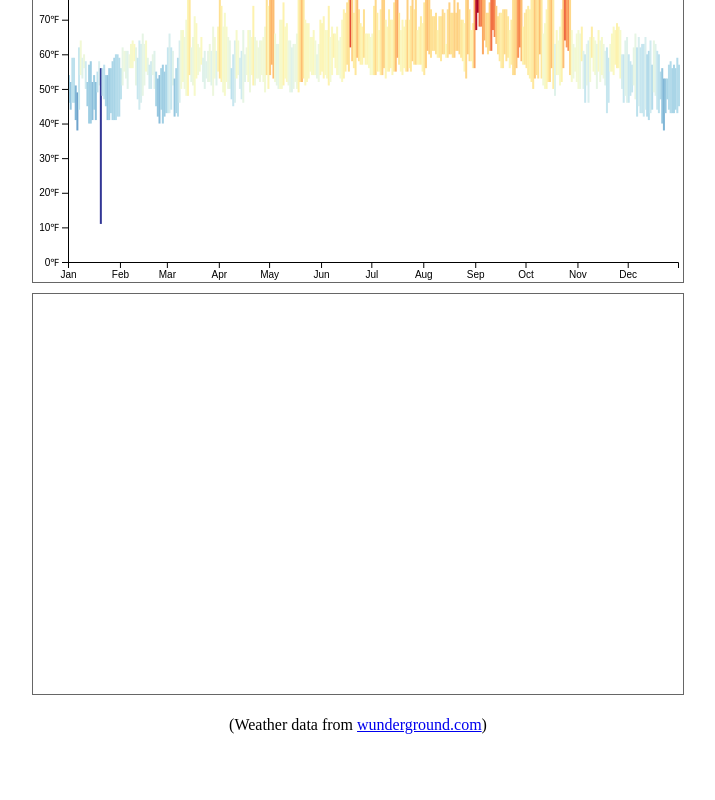
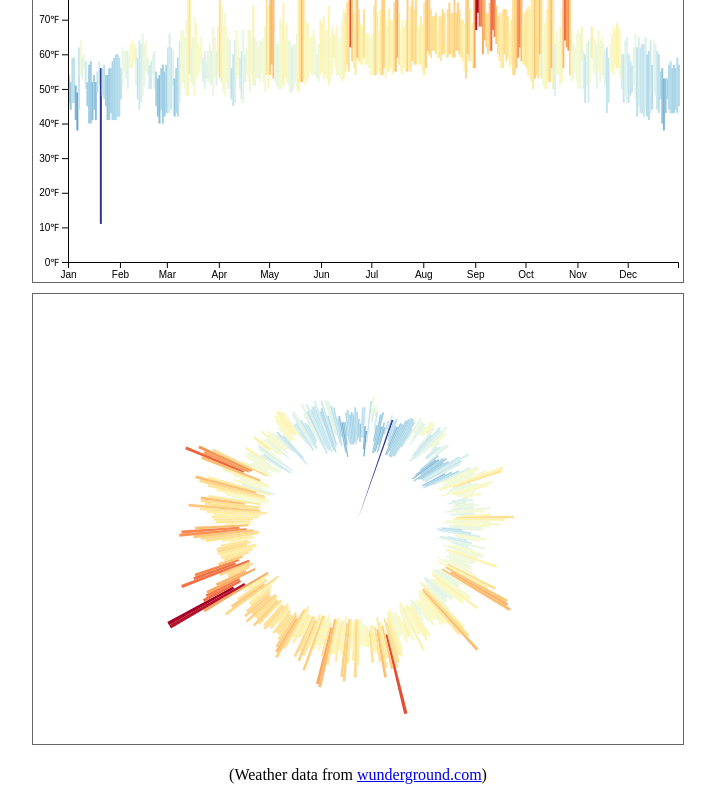
Before and after one commit to gmahima/learnD3, a React (Create React App) app: page / in a window 1280 px wide. Shown: the part 259-1059 px from the top of the page, without its empty margins (282-997 px from the left). Before the commit the page ends 1009 px from the top, so only its background shows below. Built offline with nearby package versions, Linux system fonts and the light colour scheme; the HTML template or start-up script is replaced by a standard one.

Commit message:
add radial chart

```diff
--- a/src/visualizations/Chart.js
+++ b/src/visualizations/Chart.js
@@ -2,23 +2,54 @@ import React, { Component } from "react";
 import * as d3 from "d3";
 
 const width = 650;
-const height = 400;
+const height = 450;
 const margin = { top: 20, right: 5, bottom: 20, left: 35 };
 
 class Chart extends Component {
   state = {
-    bars: []
+    bars: [],
+    radial: []
   };
 
   static getDerivedStateFromProps(nextProps, prevState) {
     const { data } = nextProps;
     if (!data) return {};
+    const perSliceAngle = (2*Math.PI)/data.length;
+  const radiusScale= d3.scaleLinear()
+  .domain([d3.min(data, d=>d.low), d3.max(data, d=>d.high)])
+  .range([0, width/3]);
+  const colorExtent = d3.extent(data, d=>d.avg).reverse();
+  const colorScale = d3.scaleSequential().domain(colorExtent).interpolator(d3.interpolateRdYlBu);
+ console.log(colorScale(43));
+  const arcGen = d3.arc();
+  const radial =  data.map((d,i) => ({
 
-    return {};
+    path: arcGen({
+    innerRadius: radiusScale(d.low),
+    outerRadius: radiusScale(d.high),
+    startAngle:  i*perSliceAngle,
+    endAngle:     (i+1)*perSliceAngle
+  }),
+    fill: colorScale(d.avg)
+
+  }));
+    return {radial};
   }
 
   render() {
-    return <svg width={width} height={height} />;
+
+    return (
+    <svg width={width} height={height} >
+      <g transform={`translate(${width/2},${height/2})`}>
+        {
+          this.state.radial.map(d=>{
+ //           console.log("path: " + d.path + "  fill: " + d.fill);
+            return <path d={d.path} fill={d.fill}  />
+          })
+        }
+      </g>
+
+   </svg>)
   }
 }
 
```
